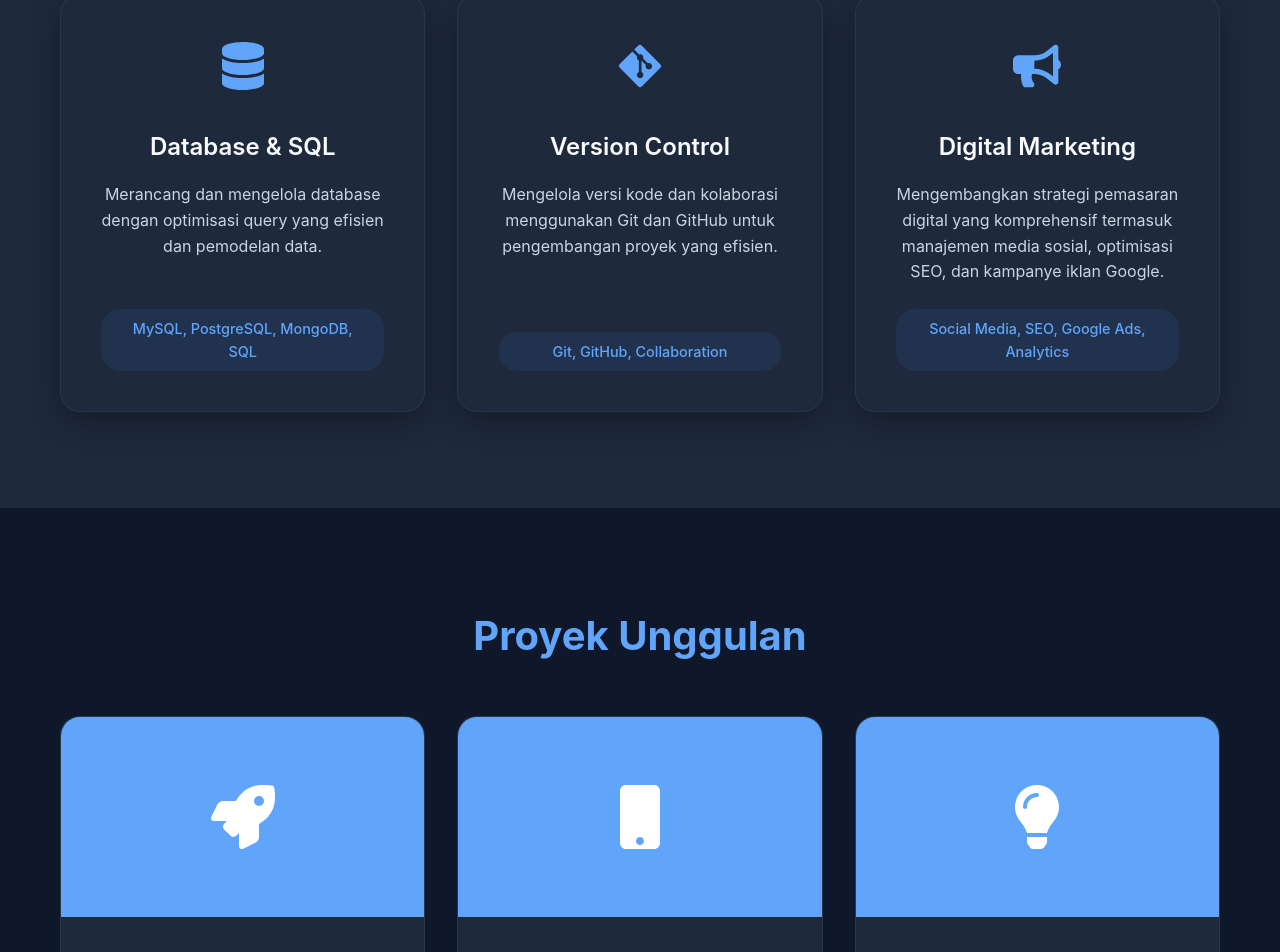
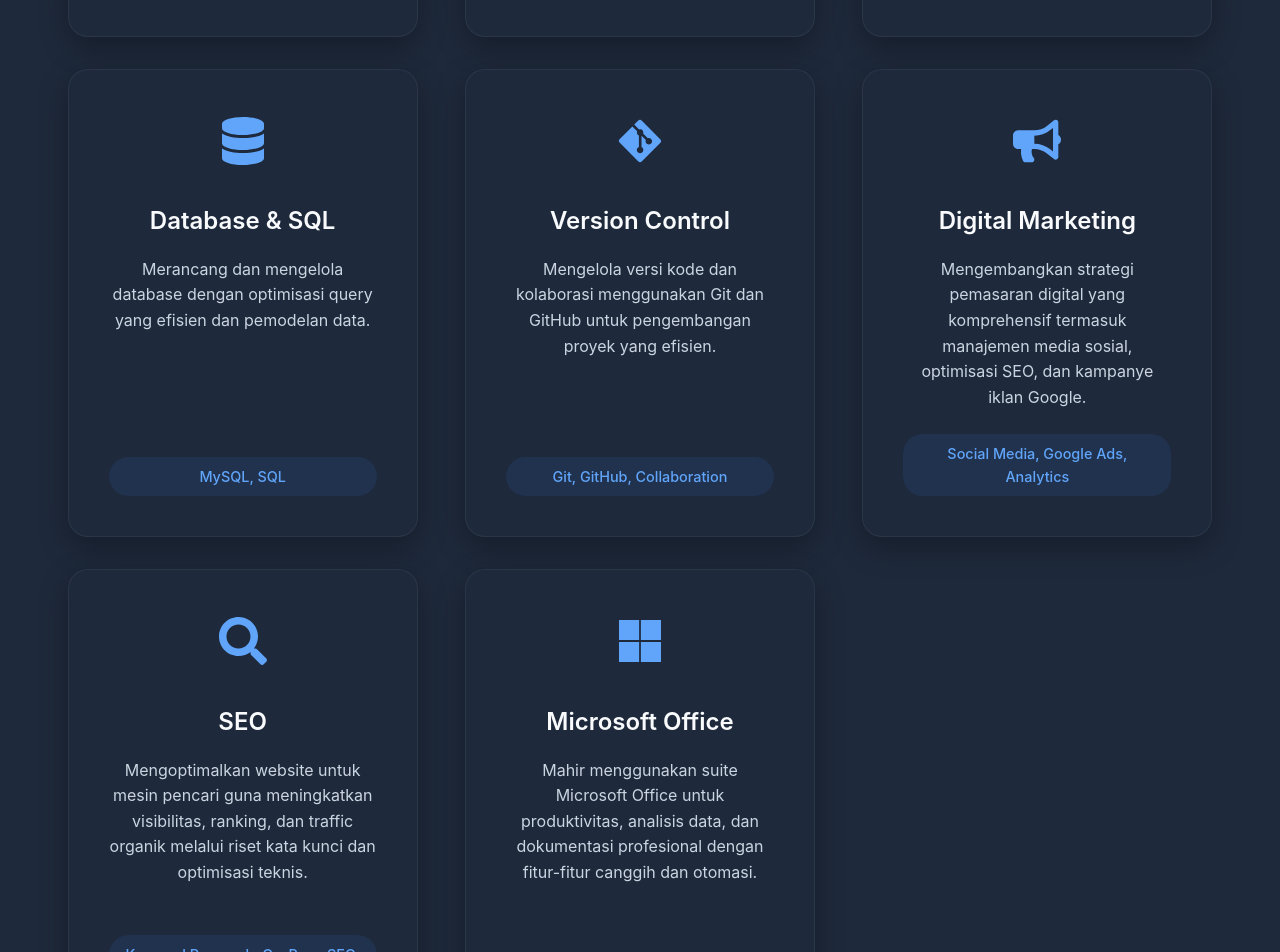
Before and after one commit to TsaqifHasbi/myPortofolio, a React (Create React App) app: page / in a window 1280 px wide. Shown: the part 1848-2800 px from the top of the page. Built offline with nearby package versions, Linux system fonts and the light colour scheme.

Commit message:
ayo terus berkembang

```diff
--- a/src/App.css
+++ b/src/App.css
@@ -407,19 +407,19 @@
 
 .skills-grid {
   display: grid;
-  grid-template-columns: 1fr;
+  grid-template-columns: repeat(3, 1fr);
+  grid-auto-rows: 1fr;
   gap: 2rem;
   margin-top: 3rem;
   max-width: 1200px;
   margin-left: auto;
   margin-right: auto;
+  place-items: center;
+  align-items: stretch;
 }
 
 .skills-row {
-  display: flex;
-  justify-content: center;
-  gap: 2rem;
-  flex-wrap: wrap;
+  display: contents;
 }
 
 .skill-card {
@@ -433,9 +433,19 @@
   display: flex;
   flex-direction: column;
   height: 100%;
-  flex: 1;
-  max-width: 370px;
+  width: 100%;
+  max-width: 350px;
 }
+
+/* .skill-card:nth-child(7) {
+  grid-column: 1;
+  grid-row: 3;
+}
+
+.skill-card:nth-child(8) {
+  grid-column: 3;
+  grid-row: 3;
+} */
 
 .skill-card:hover {
   transform: translateY(-10px);
@@ -656,8 +666,18 @@
 }
 
 @media (min-width: 600px) and (max-width: 999px) {
+  .skills-grid {
+    grid-template-columns: repeat(2, 1fr);
+  }
+
   .skill-card {
     max-width: 320px;
+  }
+
+  .skill-card:nth-child(7),
+  .skill-card:nth-child(8) {
+    grid-column: auto;
+    grid-row: auto;
   }
 }
 
@@ -699,9 +719,12 @@
     font-size: 5rem;
   }
 
+  .skills-grid {
+    grid-template-columns: 1fr;
+  }
+
   .skills-row {
-    flex-direction: column;
-    align-items: center;
+    display: block;
   }
 
   .skill-card {
--- a/src/App.js
+++ b/src/App.js
@@ -15,7 +15,9 @@
   FaUser,
   FaGitAlt,
   FaBullhorn,
-  FaDatabase
+  FaDatabase,
+  FaSearch,
+  FaMicrosoft
 } from 'react-icons/fa';
 
 const content = {
@@ -23,7 +25,7 @@
     name: 'Tsaqif Hasbi Aghna Syarief',
     title: 'Portfolio',
     subtitle: 'Creative Developer & Designer',
-    description: 'Welcome to my modern portfolio! I am passionate about UI/UX design, web development, and logical programming.',
+    description: 'Welcome to my portfolio! I am passionate about UI/UX design, web development, and logical programming.',
     aboutTitle: 'About Me',
     aboutDesc: 'I am a creative developer with a passion for creating beautiful and functional digital experiences. I specialize in UI/UX design, web development, and logical programming.',
     skillsTitle: 'My Skills',
@@ -31,7 +33,7 @@
       {
         title: 'UI/UX Design',
         desc: 'Creating intuitive and beautiful user interfaces using Figma, Adobe XD, and modern design principles.',
-        tech: 'Figma, Adobe XD, Prototyping'
+        tech: 'Figma, Prototyping'
       },
       {
         title: 'Web Development',
@@ -46,7 +48,7 @@
       {
         title: 'Database & SQL',
         desc: 'Designing and managing databases with efficient query optimization and data modeling.',
-        tech: 'MySQL, PostgreSQL, MongoDB, SQL'
+        tech: 'MySQL, SQL'
       },
       {
         title: 'Version Control',
@@ -56,7 +58,17 @@
       {
         title: 'Digital Marketing',
         desc: 'Developing comprehensive digital marketing strategies including social media management, SEO optimization, and Google advertising campaigns.',
-        tech: 'Social Media, SEO, Google Ads, Analytics'
+        tech: 'Social Media, Google Ads, Analytics'
+      },
+      {
+        title: 'SEO',
+        desc: 'Optimizing websites for search engines to improve visibility, ranking, and organic traffic through keyword research and technical optimization.',
+        tech: 'Keyword Research, On-Page SEO, Analytics'
+      },
+      {
+        title: 'Microsoft Office',
+        desc: 'Proficient in Microsoft Office suite for productivity, data analysis, and professional documentation with advanced features and automation.',
+        tech: 'Word, Excel, PowerPoint, Outlook'
       },
     ],
     projectsTitle: 'Featured Projects',
@@ -69,7 +81,7 @@
     name: 'Tsaqif Hasbi Aghna Syarief',
     title: 'Portofolio',
     subtitle: 'Creative Developer & Designer',
-    description: 'Selamat datang di portofolio modern saya! Saya antusias dalam desain UI/UX, pengembangan web, dan pemrograman logika.',
+    description: 'Selamat datang di portofolio saya! Saya antusias dalam desain UI/UX, pengembangan web, dan pemrograman logika.',
     aboutTitle: 'Tentang Saya',
     aboutDesc: 'Saya adalah seorang developer kreatif dengan passion untuk menciptakan pengalaman digital yang indah dan fungsional. Saya mengkhususkan diri dalam desain UI/UX, pengembangan web, dan pemrograman logika.',
     skillsTitle: 'Keahlian Saya',
@@ -92,7 +104,7 @@
       {
         title: 'Database & SQL',
         desc: 'Merancang dan mengelola database dengan optimisasi query yang efisien dan pemodelan data.',
-        tech: 'MySQL, PostgreSQL, MongoDB, SQL'
+        tech: 'MySQL, SQL'
       },
       {
         title: 'Version Control',
@@ -102,7 +114,17 @@
       {
         title: 'Digital Marketing',
         desc: 'Mengembangkan strategi pemasaran digital yang komprehensif termasuk manajemen media sosial, optimisasi SEO, dan kampanye iklan Google.',
-        tech: 'Social Media, SEO, Google Ads, Analytics'
+        tech: 'Social Media, Google Ads, Analytics'
+      },
+      {
+        title: 'SEO',
+        desc: 'Mengoptimalkan website untuk mesin pencari guna meningkatkan visibilitas, ranking, dan traffic organik melalui riset kata kunci dan optimisasi teknis.',
+        tech: 'Keyword Research, On-Page SEO, Analytics'
+      },
+      {
+        title: 'Microsoft Office',
+        desc: 'Mahir menggunakan suite Microsoft Office untuk produktivitas, analisis data, dan dokumentasi profesional dengan fitur-fitur canggih dan otomasi.',
+        tech: 'Word, Excel, PowerPoint, Outlook'
       },
     ],
     projectsTitle: 'Proyek Unggulan',
@@ -182,25 +204,18 @@
         <div className="container">
           <h3 className="section-title">{t.skillsTitle}</h3>
           <div className="skills-grid">
-            {/* First row - 3 cards */}
             <div className="skills-row">
-              {t.skills.slice(0, 3).map((skill, idx) => (
+              {t.skills.map((skill, idx) => (
                 <div className="skill-card" key={idx}>
                   <div className="skill-icon">
-                    {idx === 0 ? <FaPalette /> : idx === 1 ? <FaCode /> : <FaBolt />}
-                  </div>
-                  <h4 className="skill-title">{skill.title}</h4>
-                  <p className="skill-desc">{skill.desc}</p>
-                  <div className="skill-tech">{skill.tech}</div>
-                </div>
-              ))}
-            </div>
-            {/* Second row - 3 cards centered */}
-            <div className="skills-row">
-              {t.skills.slice(3, 6).map((skill, idx) => (
-                <div className="skill-card" key={idx + 3}>
-                  <div className="skill-icon">
-                    {idx === 0 ? <FaDatabase /> : idx === 1 ? <FaGitAlt /> : <FaBullhorn />}
+                    {idx === 0 ? <FaPalette /> :
+                     idx === 1 ? <FaCode /> :
+                     idx === 2 ? <FaBolt /> :
+                     idx === 3 ? <FaDatabase /> :
+                     idx === 4 ? <FaGitAlt /> :
+                     idx === 5 ? <FaBullhorn /> :
+                     idx === 6 ? <FaSearch /> :
+                     <FaMicrosoft />}
                   </div>
                   <h4 className="skill-title">{skill.title}</h4>
                   <p className="skill-desc">{skill.desc}</p>
```
Also changed, not shown: 1 other file (tests, documents, lock files or other folders).
